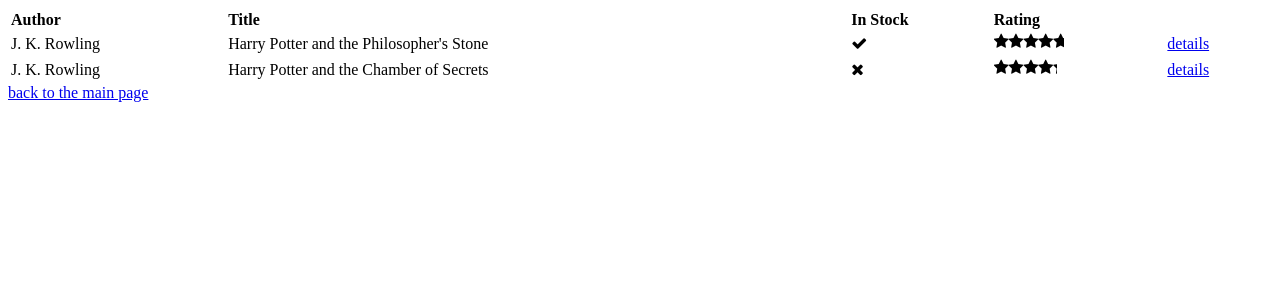
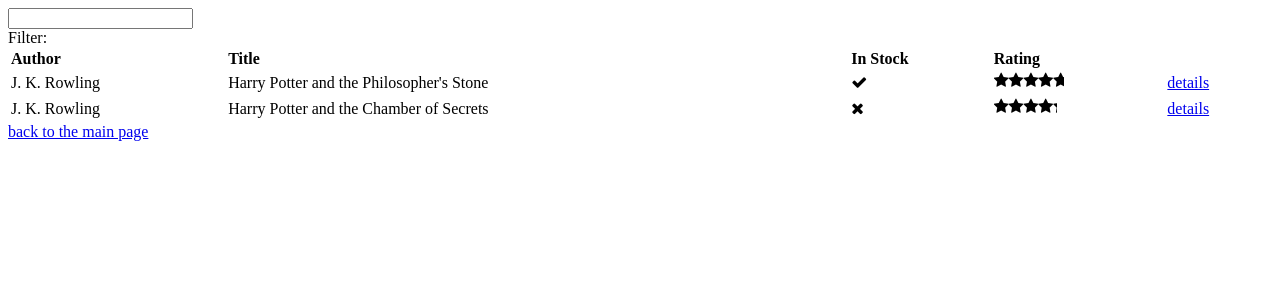
Before and after one commit to hurtonypeter/angular-demo, an Angular app: page /books in a window 1280 px wide. Shown: the top 300 px of the page. Built offline with nearby package versions, Linux system fonts and the light colour scheme.

Commit message:
demo for ngModel

```diff
--- a/src/app/books/pages/book-list.page.component.html
+++ b/src/app/books/pages/book-list.page.component.html
@@ -1,3 +1,5 @@
+<input type="text" [(ngModel)]="filter" /><br />
+Filter: {{ filter }} <br />
 <table>
   <thead>
     <tr>
--- a/src/app/books/pages/book-list.page.component.ts
+++ b/src/app/books/pages/book-list.page.component.ts
@@ -6,7 +6,7 @@
   templateUrl: './book-list.page.component.html'
 })
 export class BookListPageComponent implements OnInit {
-
+  filter: string;
   books: BookListModel[];
 
   constructor(private booksApiClient: BooksApiClientService) { }
--- a/src/app/shared/shared.module.ts
+++ b/src/app/shared/shared.module.ts
@@ -3,6 +3,7 @@
 import { MatTableModule } from '@angular/material/table';
 import { RatingComponent } from './components/rating/rating.component';
 import { BooleanToFaiconPipe } from './pipes/boolean-to-faicon.pipe';
+import { FormsModule } from '@angular/forms';
 
 @NgModule({
   declarations: [
@@ -11,10 +12,12 @@
   ],
   imports: [
     CommonModule,
+    FormsModule,
     MatTableModule
   ],
   exports: [
     CommonModule,
+    FormsModule,
     MatTableModule,
     RatingComponent,
     BooleanToFaiconPipe
```
